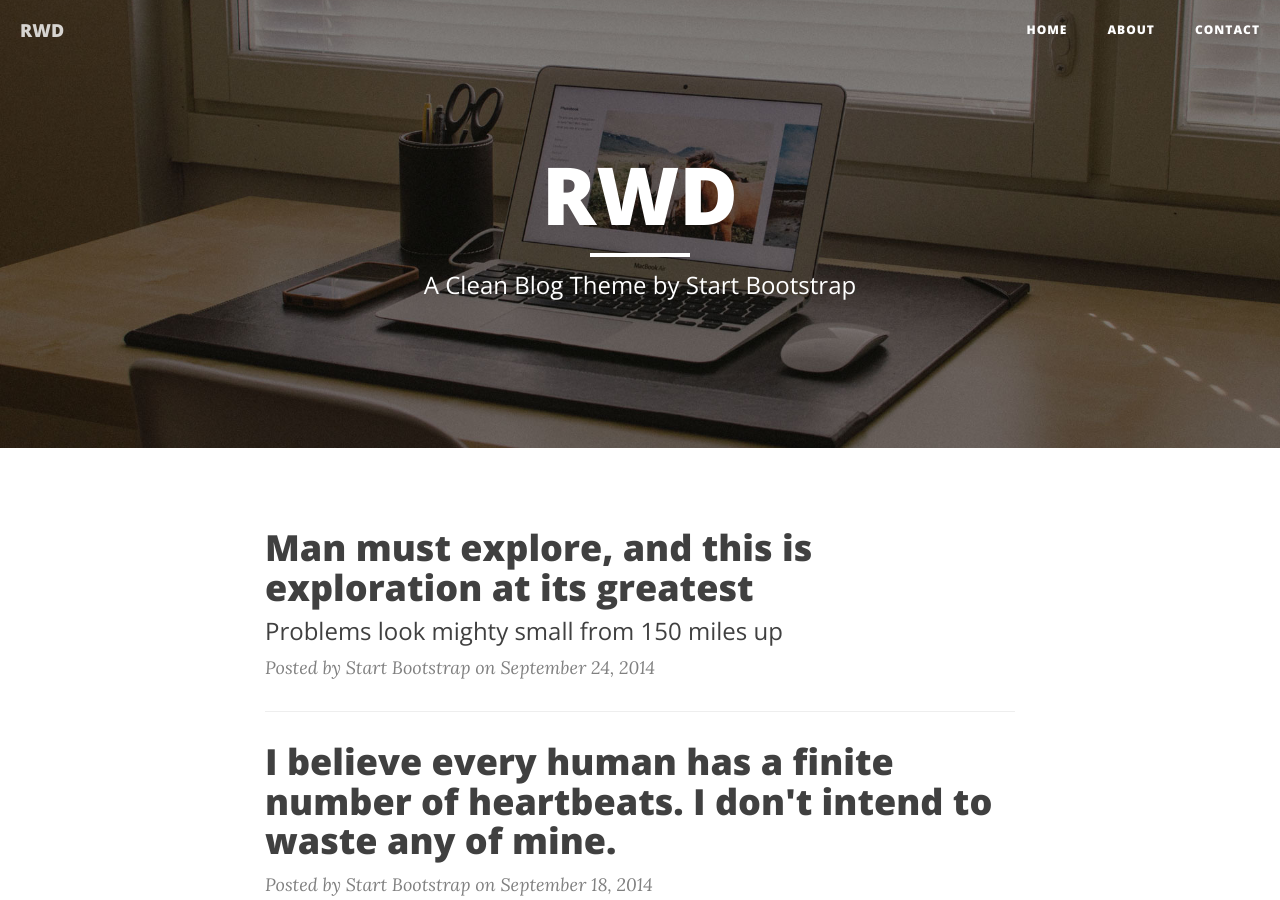
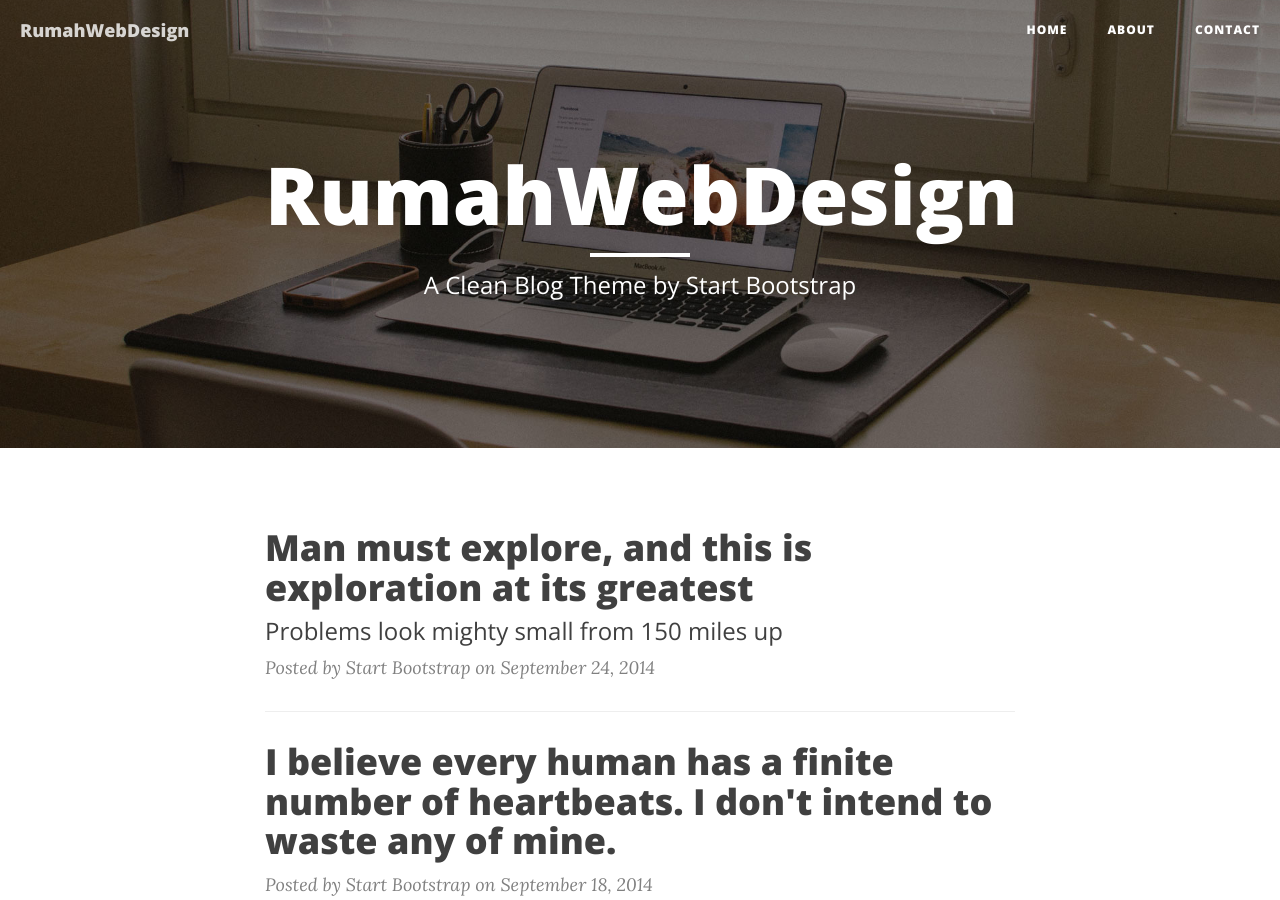
Before and after one commit to alungopal/rwd.github.io, a Jekyll site: the page built from index.html, in a window 1280 px wide and 900 px high. Built offline with Jekyll 4.4.1, drawn with Linux system fonts in a browser that asks for light colours; nearby versions of some CDN libraries; the list of posts is cut into pages by our own code.

Commit message:
Update _config.yml

```diff
--- a/_config.yml
+++ b/_config.yml
@@ -1,5 +1,5 @@
 # Site settings
-title: RWD
+title: RumahWebDesign
 header-img: img/home-bg.jpg
 email: syahrul110100@gmail.com
 copyright_name: RumahWebDesign
@@ -8,7 +8,7 @@ baseurl: "/blog"
 url: "https://rwd.github.io"
 twitter_username: syahrul110100
 github_username:  alungopal
-facebook_username:  #
+facebook_username:  alung
 email_username:  chiefeorwd@gmail.com
 
 # Build settings
```
